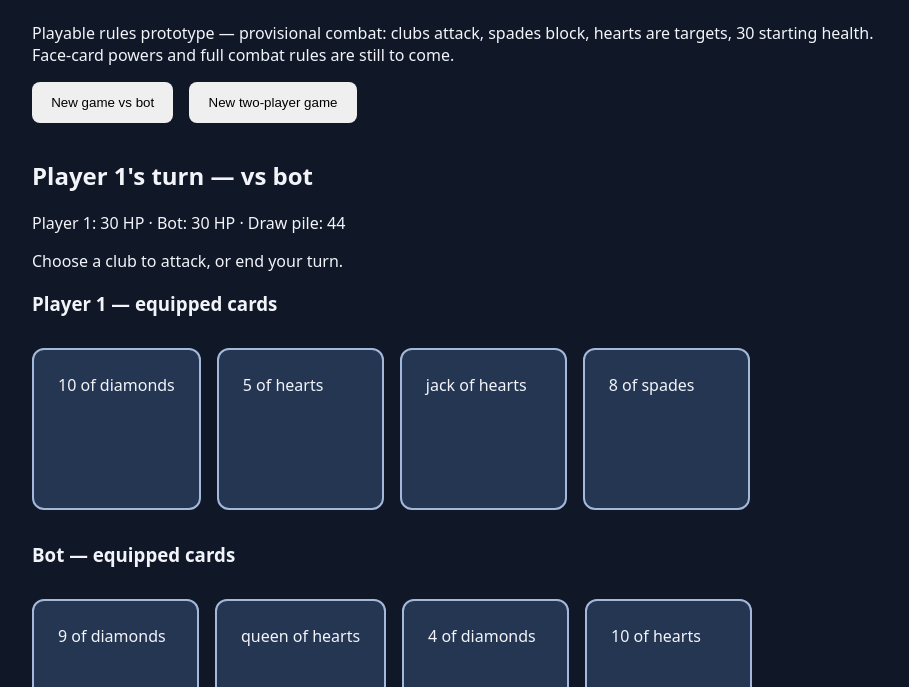
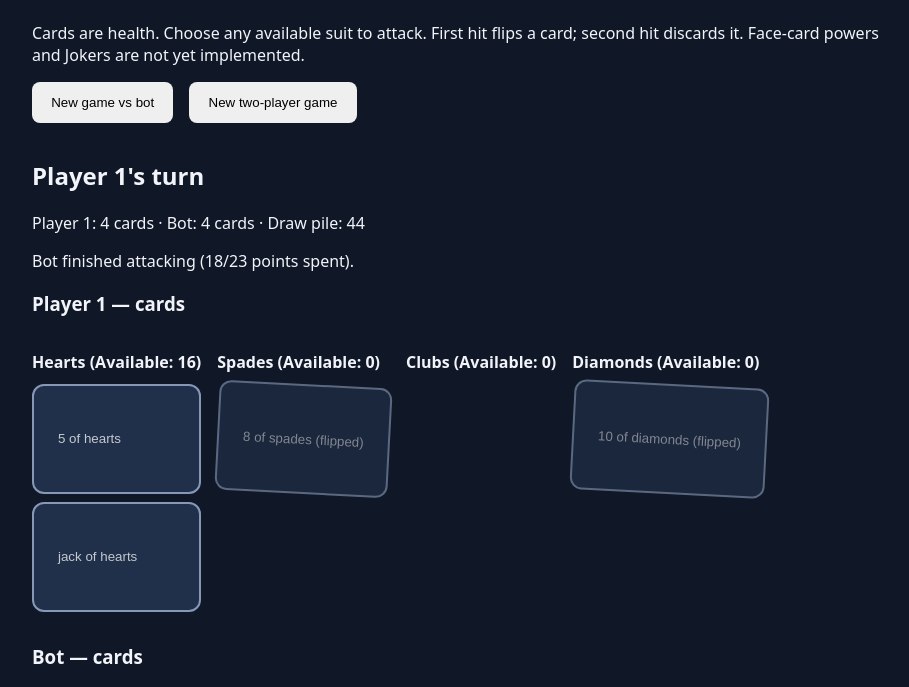
Before and after one commit to wingitman/cardi, a website built with Vite: page index.html in a window 1280 px wide. Both pictures are taken after a click on the button "New game vs bot". Shown: the part 113-800 px from the top of the page, without its empty margins (183-1092 px from the left). Built offline with nearby package versions, Linux system fonts and the light colour scheme.

Commit message:
Align prototype with card attrition rules and emergency draw (#3)
* Update Cardi rules and README to agreed card attrition system

* Update Cardi rules and README to agreed card attrition system

* Implement attrition attacks and emergency draw in browser prototype

* Highlight selectable combat targets

```diff
--- a/src/main.ts
+++ b/src/main.ts
@@ -1,37 +1,37 @@
-import {makeDeck,createPlayer,createGame,attackCard,endTurn,rankValue,type Game,type Card,type Player} from "./engine";
+import {makeDeck,createPlayer,createGame,attackCard,endTurn,rankValue,type Game,type Card,type Player,type Suit} from "./engine";
 import "./style.css";
 
 type Mode="bot"|"local";
-type Match={game:Game;mode:Mode;hp:[number,number];message:string;winner:number|null;deck:Card[]};
+type Match={game:Game;mode:Mode;deck:Card[];message:string;winner:number|null;selected:Suit|null;budget:number|null;spent:number;hits:string[];round:number};
 const app=document.querySelector<HTMLDivElement>("#app")!;
 let match:Match|null=null;
-function shuffle<T>(a:T[]):T[]{const copy=[...a];for(let i=copy.length-1;i>0;i--){const j=Math.floor(Math.random()*(i+1));[copy[i],copy[j]]=[copy[j],copy[i]]}return copy}
-function start(mode:Mode){const deck=shuffle(makeDeck());match={game:createGame(createPlayer("Player 1",deck.splice(0,4)),createPlayer(mode==="bot"?"Bot":"Player 2",deck.splice(0,4))),mode,hp:[30,30],message:"Choose a club to attack, or end your turn.",winner:null,deck};render()}
-function draw(player:Player){if(match?.deck.length&&player.cards.length<4)player.cards.push({card:match.deck.shift()!,flipped:false,recoveryTurn:null})}
-function attack(cardId:string,targetId:string|null){if(!match||match.winner!==null)return;const m=match;const actor=m.game.activePlayer;const attacker=m.game.players[actor],defender=m.game.players[1-actor];const card=attacker.cards.find(s=>s.card.id===cardId);if(!card||card.flipped||card.card.suit!=="clubs")return;
- const attack=rankValue(card.card.rank);
- const defense=defender.cards.filter(s=>s.card.suit==="spades"&&!s.flipped).reduce((sum,s)=>sum+rankValue(s.card.rank),0);
- const hit=attack>defense;
- if(hit){if(targetId){try{const result=attackCard(defender,targetId);m.message=`${attacker.id} hit ${targetId}: ${result}.`}catch(e){m.message=String(e);render();return}}else{m.hp[1-actor]=Math.max(0,m.hp[1-actor]-Math.max(1,attack-defense));m.message=`${attacker.id} dealt ${Math.max(1,attack-defense)} damage.`}}
- else m.message=`${attacker.id}'s attack was blocked by armour (${defense}).`;
- attacker.discard.push(card.card);attacker.cards.splice(attacker.cards.indexOf(card),1);
- if(m.hp[1-actor]===0){m.winner=actor;m.message=`${attacker.id} wins!`;}
- else nextTurn();render();
-}
-function nextTurn(){if(!match)return;const m=match;const current=m.game.players[m.game.activePlayer];draw(current);endTurn(m.game);if(m.mode==="bot"&&m.game.activePlayer===1&&m.winner===null){window.setTimeout(botMove,400)}}
-function botMove(){if(!match||match.mode!=="bot"||match.game.activePlayer!==1||match.winner!==null)return;const bot=match.game.players[1];const club=bot.cards.find(s=>s.card.suit==="clubs"&&!s.flipped);if(!club){match.message="Bot passes.";nextTurn();render();return}attack(club.card.id,null)}
+const suits:Suit[]=["hearts","spades","clubs","diamonds"];
+function shuffle<T>(items:T[]):T[]{const a=[...items];for(let i=a.length-1;i>0;i--){const j=Math.floor(Math.random()*(i+1));[a[i],a[j]]=[a[j],a[i]]}return a}
+function d6(){return Math.floor(Math.random()*6)+1}
+function stack(player:Player,suit:Suit){return player.cards.filter(c=>c.card.suit===suit&&!c.flipped)}
+function value(player:Player,suit:Suit){return stack(player,suit).reduce((sum,c)=>sum+rankValue(c.card.rank),0)}
+function start(mode:Mode){const deck=shuffle(makeDeck());const a=createPlayer("Player 1",deck.splice(0,4)),b=createPlayer(mode==="bot"?"Bot":"Player 2",deck.splice(0,4));const rolls=[d6()+value(a,"diamonds"),d6()+value(b,"diamonds")];while(rolls[0]===rolls[1]){rolls[0]=d6()+value(a,"diamonds");rolls[1]=d6()+value(b,"diamonds")}
+ const game=createGame(a,b);game.activePlayer=rolls[0]>rolls[1]?0:1;match={game,mode,deck,message:`Initiative: ${a.id} ${rolls[0]}, ${b.id} ${rolls[1]}. ${game.players[game.activePlayer].id} goes first.`,winner:null,selected:null,budget:null,spent:0,hits:[],round:0};render();scheduleBot()}
+function scheduleBot(){if(match?.mode==="bot"&&match.game.activePlayer===1&&match.winner===null){const current=match;window.setTimeout(()=>{if(match===current)botMove()},550)}}
+function finishTurn(){if(!match)return;const m=match;m.selected=null;m.budget=null;m.spent=0;m.hits=[];endTurn(m.game);m.round++;render();scheduleBot()}
+function canDraw(player:Player){return player.cards.length>0&&!player.cards.some(c=>!c.flipped)}
+function emergencyDraw(){if(!match||match.winner!==null)return;const m=match,player=m.game.players[m.game.activePlayer];if(!canDraw(player))return;if(m.deck.length){const card=m.deck.shift()!;player.cards.push({card,flipped:false,recoveryTurn:null});m.message=`${player.id} drew ${card.rank} of ${card.suit} and ended their turn.`}else m.message="Draw pile empty; turn ended.";finishTurn()}
+function beginAttack(suit:Suit){if(!match||match.winner!==null)return;const m=match,player=m.game.players[m.game.activePlayer];if(!stack(player,suit).length)return;m.selected=suit;m.spent=0;m.hits=[];const roll=d6();m.budget=value(player,suit)+roll;m.message=`${player.id} attacks with ${suit}: stack ${value(player,suit)} + d6 ${roll} = ${m.budget}. Select enemy cards, then finish attack.`;render()}
+function eligible(player:Player,id:string){const index=player.cards.findIndex(c=>c.card.id===id);if(index<0)return false;const state=player.cards[index];return state.flipped||player.cards.findLastIndex(c=>c.card.suit===state.card.suit)===index}
+function hit(id:string){if(!match||match.budget===null)return;const m=match,defender=m.game.players[1-m.game.activePlayer],state=defender.cards.find(c=>c.card.id===id);if(!state||!eligible(defender,id)||m.hits.includes(id))return;const cost=rankValue(state.card.rank);if(cost>m.budget-m.spent)return;const result=attackCard(defender,id);m.spent+=cost;m.hits.push(id);m.message=`${id} ${result}. ${m.budget-m.spent} attack points remain.`;if(defender.cards.length===0){m.winner=m.game.activePlayer;m.message=`${m.game.players[m.winner].id} wins — opponent has no cards left!`;render();return}render()}
+function finishAttack(){if(!match||match.budget===null)return;const m=match;m.message=`${m.game.players[m.game.activePlayer].id} finished attacking (${m.spent}/${m.budget} points spent).`;finishTurn()}
+function botMove(){if(!match||match.mode!=="bot"||match.game.activePlayer!==1||match.winner!==null)return;const m=match,bot=m.game.players[1];if(canDraw(bot)){emergencyDraw();return}const options=suits.filter(s=>stack(bot,s).length);if(!options.length){m.message="Bot passes.";finishTurn();return}const best=options.sort((a,b)=>value(bot,b)-value(bot,a))[0];beginAttack(best);if(!match)return;const targets=[...m.game.players[0].cards].filter(c=>eligible(m.game.players[0],c.card.id)).sort((a,b)=>rankValue(a.card.rank)-rankValue(b.card.rank));for(const t of targets){if(match?.winner!==null)break;if(match&&rankValue(t.card.rank)<=((match.budget??0)-match.spent))hit(t.card.id)}if(match?.winner===null)finishAttack()}
 function button(label:string,action:()=>void,disabled=false){const b=document.createElement("button");b.textContent=label;b.disabled=disabled;b.onclick=action;return b}
-function render(){app.replaceChildren();const title=document.createElement("h1");title.textContent="Cardi";app.append(title);const intro=document.createElement("p");intro.textContent="Playable rules prototype — provisional combat: clubs attack, spades block, hearts are targets, 30 starting health. Face-card powers and full combat rules are still to come.";app.append(intro);
- const controls=document.createElement("div");controls.append(button("New game vs bot",()=>start("bot")),button("New two-player game",()=>start("local")));app.append(controls);if(!match)return;
- const m=match,active=m.game.activePlayer,actor=m.game.players[active],opponent=m.game.players[1-active];const status=document.createElement("h2");status.textContent=m.winner===null?`${actor.id}'s turn — ${m.mode==="bot"?"vs bot":"local two-player"}`:`${m.game.players[m.winner].id} wins!`;app.append(status);
- const scores=document.createElement("p");scores.textContent=`${m.game.players[0].id}: ${m.hp[0]} HP · ${m.game.players[1].id}: ${m.hp[1]} HP · Draw pile: ${m.deck.length}`;app.append(scores);
- const msg=document.createElement("p");msg.textContent=m.message;app.append(msg);
- for(let p=0;p<2;p++){const player=m.game.players[p];const heading=document.createElement("h3");heading.textContent=`${player.id} — equipped cards`;app.append(heading);const row=document.createElement("div");row.className="cards";for(const state of player.cards){const el=document.createElement("article");el.className=state.flipped?"card flipped":"card";el.textContent=`${state.card.rank} of ${state.card.suit}${state.flipped?" (flipped)":""}`;row.append(el)}app.append(row)}
+function render(){app.replaceChildren();app.append(Object.assign(document.createElement("h1"),{textContent:"Cardi"}));app.append(Object.assign(document.createElement("p"),{textContent:"Cards are health. Choose any available suit to attack. First hit flips a card; second hit discards it. Face-card powers and Jokers are not yet implemented."}));const controls=document.createElement("div");controls.append(button("New game vs bot",()=>start("bot")),button("New two-player game",()=>start("local")));app.append(controls);if(!match)return;
+ const m=match,active=m.game.activePlayer,actor=m.game.players[active],defender=m.game.players[1-active],human=!(m.mode==="bot"&&active===1);
+ app.append(Object.assign(document.createElement("h2"),{textContent:m.winner===null?`${actor.id}'s turn`:`${m.game.players[m.winner].id} wins!`}));
+ app.append(Object.assign(document.createElement("p"),{textContent:`${m.game.players[0].id}: ${m.game.players[0].cards.length} cards · ${m.game.players[1].id}: ${m.game.players[1].cards.length} cards · Draw pile: ${m.deck.length}`}));
+ const message=document.createElement("p");message.setAttribute("role","status");message.textContent=m.message;app.append(message);
+ for(let p=0;p<2;p++){const player=m.game.players[p];app.append(Object.assign(document.createElement("h3"),{textContent:`${player.id} — cards`}));const row=document.createElement("div");row.className="cards";for(const suit of suits){const group=document.createElement("section");group.className="suit-stack";group.append(Object.assign(document.createElement("h4"),{textContent:`${suit} (available: ${value(player,suit)})`}));for(const state of player.cards.filter(c=>c.card.suit===suit)){const isTarget=p!==active&&m.budget!==null&&eligible(player,state.card.id)&&!m.hits.includes(state.card.id)&&rankValue(state.card.rank)<=m.budget-m.spent;const card=button(`${state.card.rank} of ${suit}${state.flipped?" (flipped)":""}`,()=>hit(state.card.id),!human||!isTarget);card.className=`card ${state.flipped?"flipped":""} ${isTarget?"targetable":""}`;group.append(card)}row.append(group)}app.append(row)}
  if(m.winner!==null)return;
- if(m.mode==="bot"&&active===1){const wait=document.createElement("p");wait.textContent="Bot is thinking…";app.append(wait);return}
- const clubs=actor.cards.filter(s=>s.card.suit==="clubs"&&!s.flipped);
- const targetHeading=document.createElement("h3");targetHeading.textContent="Attack";app.append(targetHeading);
- for(const club of clubs){const group=document.createElement("div");group.className="actions";group.append(button(`Attack health with ${club.card.rank} of clubs`,()=>attack(club.card.id,null)));for(const target of opponent.cards.filter(s=>s.card.suit==="hearts"||s.card.suit==="spades"||s.card.suit==="clubs"||s.card.suit==="diamonds")){const top=opponent.cards.findLastIndex(s=>s.card.suit===target.card.suit);const index=opponent.cards.indexOf(target);if(target.flipped||top===index)group.append(button(`Hit ${target.card.rank} of ${target.card.suit}`,()=>attack(club.card.id,target.card.id)))}app.append(group)}
- app.append(button("End turn / pass",()=>{m.message=`${actor.id} passes.`;nextTurn();render()}));
+ if(!human){app.append(Object.assign(document.createElement("p"),{textContent:"Bot is thinking…"}));return}
+ if(m.budget!==null){app.append(Object.assign(document.createElement("p"),{textContent:`Attack budget: ${m.budget}; remaining: ${m.budget-m.spent}. Click highlighted enemy cards.`}));app.append(button("Finish attack / end turn",finishAttack));return}
+ if(canDraw(actor)){app.append(Object.assign(document.createElement("p"),{textContent:"All your cards are flipped. Draw one card and end your turn."}));app.append(button(m.deck.length?"Draw one card and end turn":"End turn (deck empty)",emergencyDraw));return}
+ app.append(Object.assign(document.createElement("h3"),{textContent:"Choose a suit stack to attack"}));for(const suit of suits){app.append(button(`Attack with ${suit} (stack ${value(actor,suit)})`,()=>beginAttack(suit),stack(actor,suit).length===0))}
 }
 render();
--- a/src/style.css
+++ b/src/style.css
@@ -1 +1,3 @@
 body{font-family:system-ui,sans-serif;background:#101827;color:#f2f4fa;margin:0;padding:2rem}main{max-width:850px;margin:auto}h1{font-size:2.4rem}.cards{display:flex;flex-wrap:wrap;gap:1rem;margin:2rem 0}.card{border:2px solid #a4b8da;border-radius:12px;background:#253653;padding:1.5rem;min-width:115px;min-height:110px}.flipped{opacity:.45;transform:rotate(4deg)}button{padding:.8rem 1.2rem;margin-right:1rem;margin-bottom:1rem;border:0;border-radius:8px;cursor:pointer}button:disabled{opacity:.4;cursor:not-allowed}
+
+.suit-stack{min-width:145px;display:flex;flex-direction:column;gap:.5rem}.suit-stack h4{text-transform:capitalize;margin:.2rem 0}.card{margin:0;text-align:left;color:inherit}.card.targetable{border-color:#74e3b4;background:#215345;box-shadow:0 0 0 2px #74e3b4}.card:disabled{cursor:default;opacity:.8}.card.flipped{opacity:.5;transform:rotate(3deg)}.card.targetable:disabled{opacity:.8}
```
Also changed, not shown: GAME_RULES.md (+16 -20 lines), README.md.
